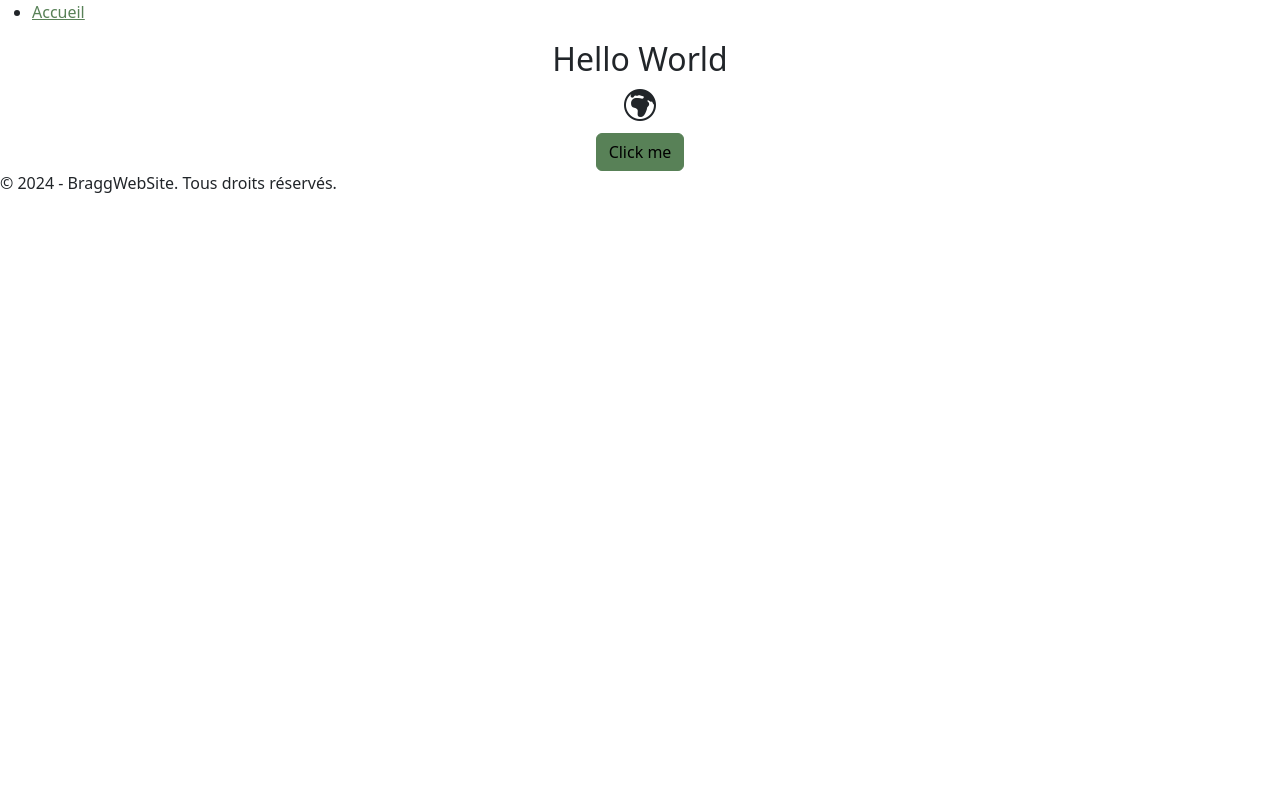
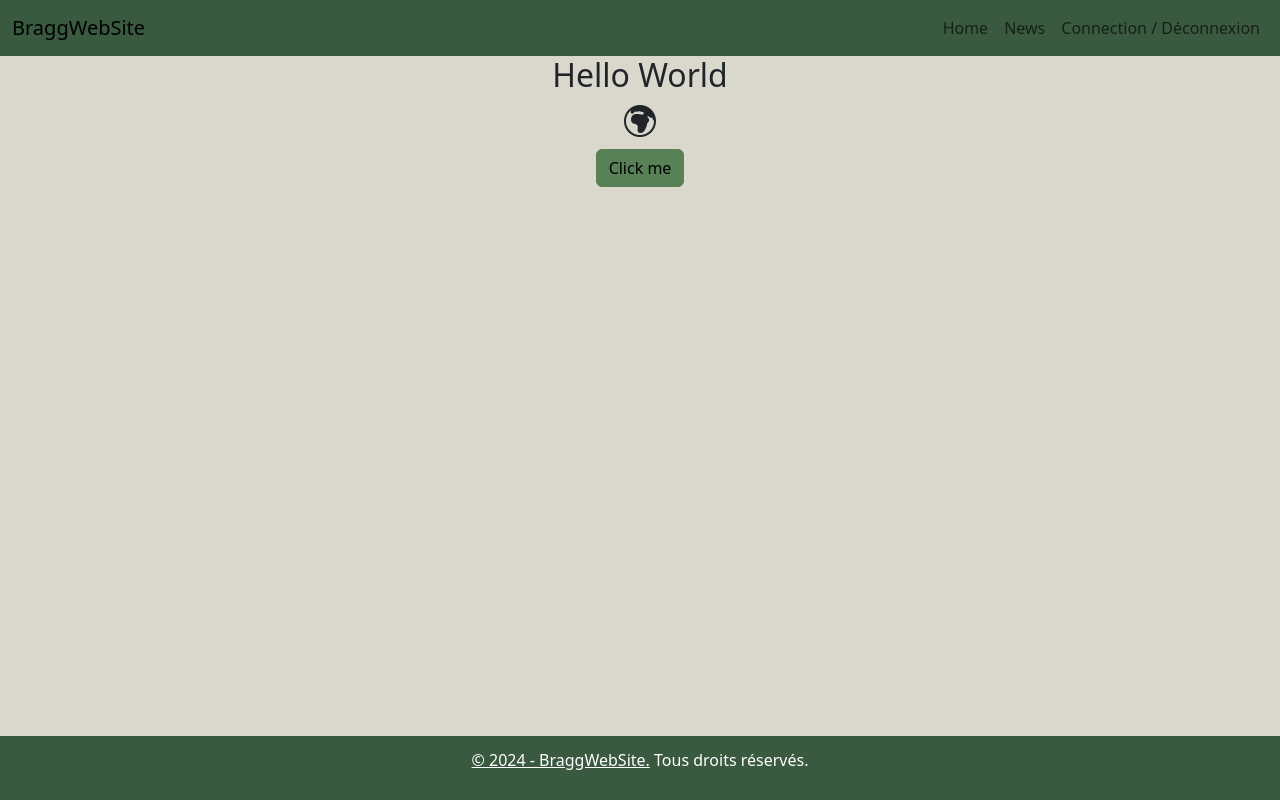
Before and after one commit to Maxime-Brochet/Bragg-Horizon, a website with bundled scripts: page index.html in a window 1280 px wide. Built offline with nearby package versions, Linux system fonts and the light colour scheme; files whose address does not match are found by name.

Commit message:
Ajout des Footer et Header

```diff
--- a/index.html
+++ b/index.html
@@ -9,10 +9,34 @@
   <body>
     <!-- Mon header -->
     <header>
-      <nav>
-        <ul>
-          <li><a href="/">Accueil</a></li>
-        </ul>
+      <nav class="navbar navbar-expand-lg bg-dark">
+        <div class="container-fluid">
+          <a class="navbar-brand" href="/">BraggWebSite</a>
+          <button
+            class="navbar-toggler"
+            type="button"
+            data-bs-toggle="collapse"
+            data-bs-target="#navbarSupportedContent"
+            aria-controls="navbarSupportedContent"
+            aria-expanded="false"
+            aria-label="Toggle navigation"
+          >
+            <span class="navbar-toggler-icon"></span>
+          </button>
+          <div class="collapse navbar-collapse" id="navbarSupportedContent">
+            <ul class="navbar-nav ms-auto mb-2 mb-lg-0">
+              <li class="nav-item">
+                <a class="nav-link" href="/">Home</a>
+              </li>
+              <li class="nav-item">
+                <a class="nav-link" href="/news">News</a>
+              </li>
+              <li class="nav-item">
+                <a class="nav-link" href="/connect">Connection / Déconnexion</a>
+              </li>
+            </ul>
+          </div>
+        </div>
       </nav>
     </header>
 
@@ -21,8 +45,18 @@
     </main>
 
     <!-- Mon footer -->
-    <footer>
-      <p>&copy; 2024 - BraggWebSite. Tous droits réservés.</p>
+    <footer class="footer text-center bg-dark text-white">
+      <div class="row">
+        <div class="col-12">
+          <p>
+            <a class = "text-white"
+              href="https://creativecommons.org/licenses/by-nc-sa/4.0/?ref=chooser-v1"
+              >&copy; 2024 - BraggWebSite.</a
+            >
+            Tous droits réservés.
+          </p>
+        </div>
+      </div>
     </footer>
 
     <!-- Mes scripts -->
--- a/scss/_custom.scss
+++ b/scss/_custom.scss
@@ -4,7 +4,8 @@
 // Include any default variable overrides here (though functions won't be available)
 $primary: #588157;
 $secondary: #344e41;
-$dark: #3A5A40;
+$dark: #3a5a40;
+$body-bg: #dad7cd;
 
 @import "../node_modules/bootstrap/scss/bootstrap";
 
--- a/scss/main.scss
+++ b/scss/main.scss
@@ -1,2 +1,13 @@
 @import url("/node_modules/bootstrap-icons/font/bootstrap-icons.css");
 @import 'custom';
+
+footer.footer {
+  padding: 12px;
+  position: absolute;
+  bottom: 0;
+  width: 100%;
+};
+
+main {
+  margin-bottom: 70px;
+};
```
Also changed, not shown: Pages/404.html (+6 -3 lines), scss/main.css, 1 other file.
